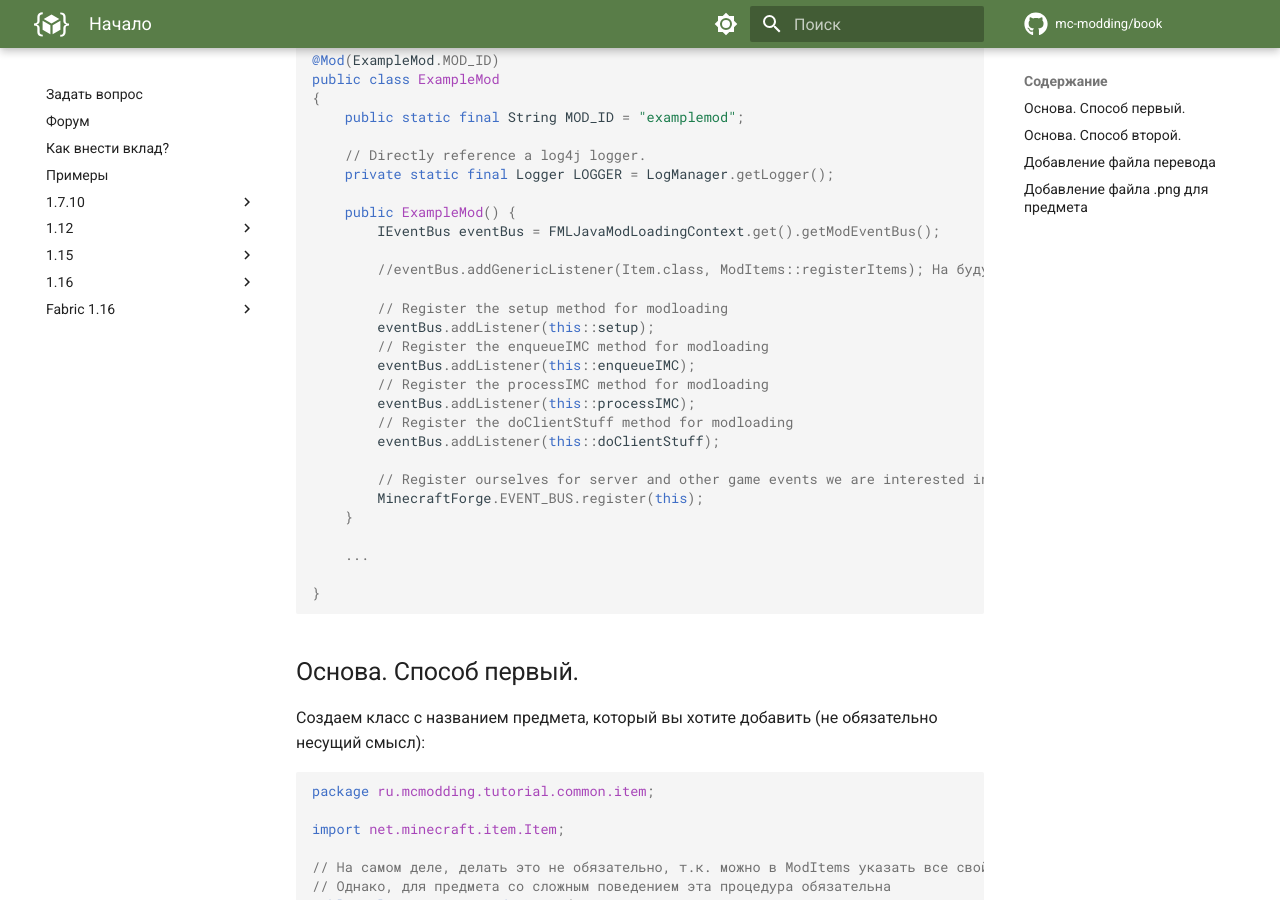
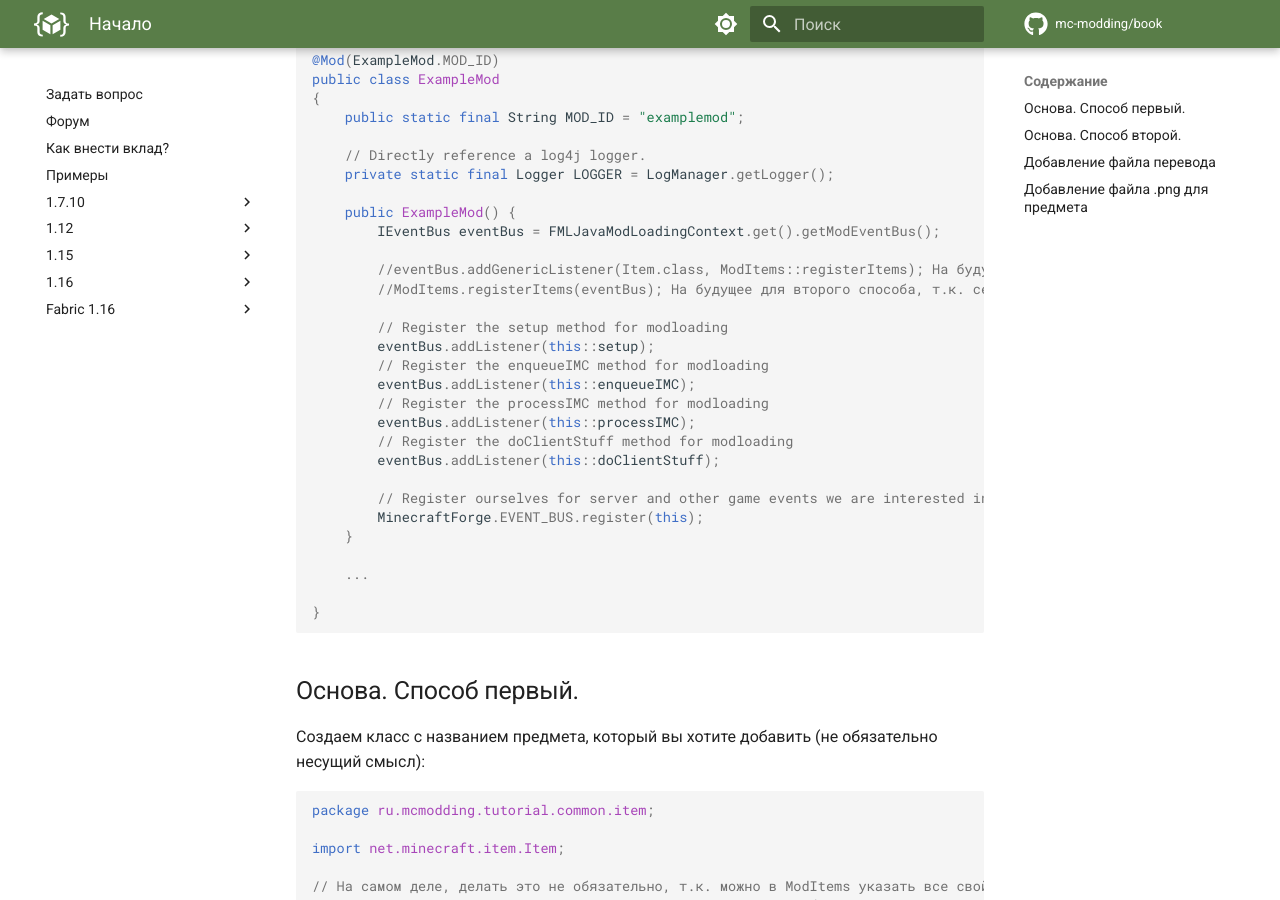
Before and after one commit to mc-modding/book, an MkDocs documentation site: the page built from docs/1.16/basics/index.md, in a window 1280 px wide and 900 px high, scrolled down 1246 px. Built offline with MkDocs 1.6.1 and Material for MkDocs 9.7.7, drawn with Linux system fonts in a browser that asks for light colours; comment, search, counter and statistics services are not loaded.

Commit message:
Update index.md

```diff
--- a/docs/1.16/basics/index.md
+++ b/docs/1.16/basics/index.md
@@ -65,7 +65,8 @@ public class ExampleMod
     public ExampleMod() {
 		IEventBus eventBus = FMLJavaModLoadingContext.get().getModEventBus();
 
-		//eventBus.addGenericListener(Item.class, ModItems::registerItems); На будущее, т.к. сейчас у нас нет никакого registerItems в ModItems
+		//eventBus.addGenericListener(Item.class, ModItems::registerItems); На будущее для первого способа, т.к. сейчас у нас нет никакого registerItems в ModItems
+		//ModItems.registerItems(eventBus); На будущее для второго способа, т.к. сейчас у нас нет никакого registerItems в ModItems
 
         // Register the setup method for modloading
         eventBus.addListener(this::setup);
```
